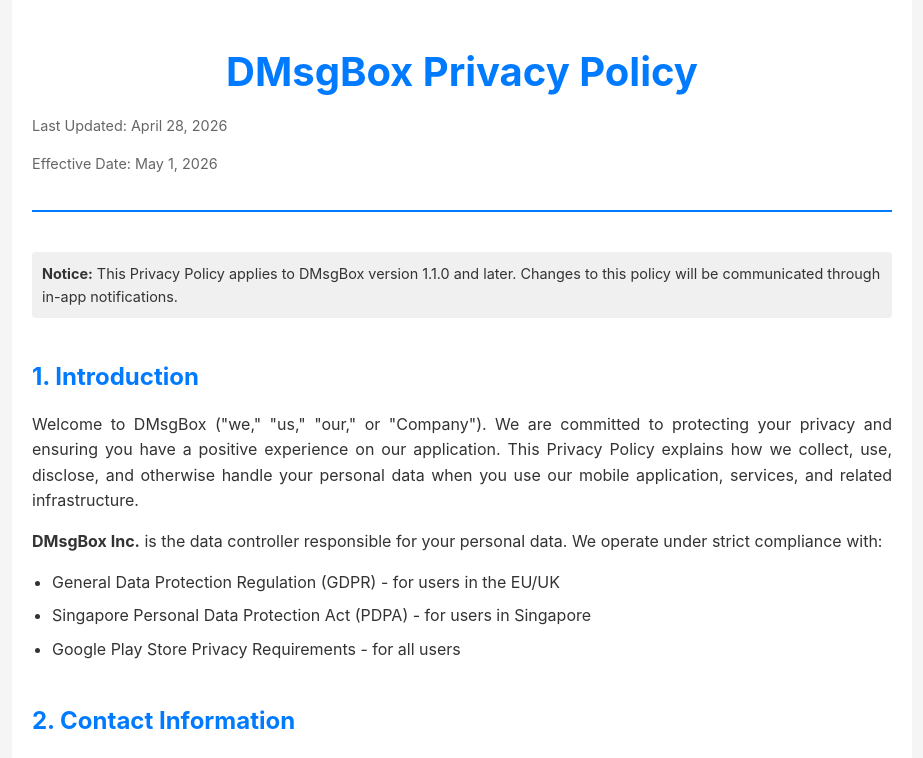
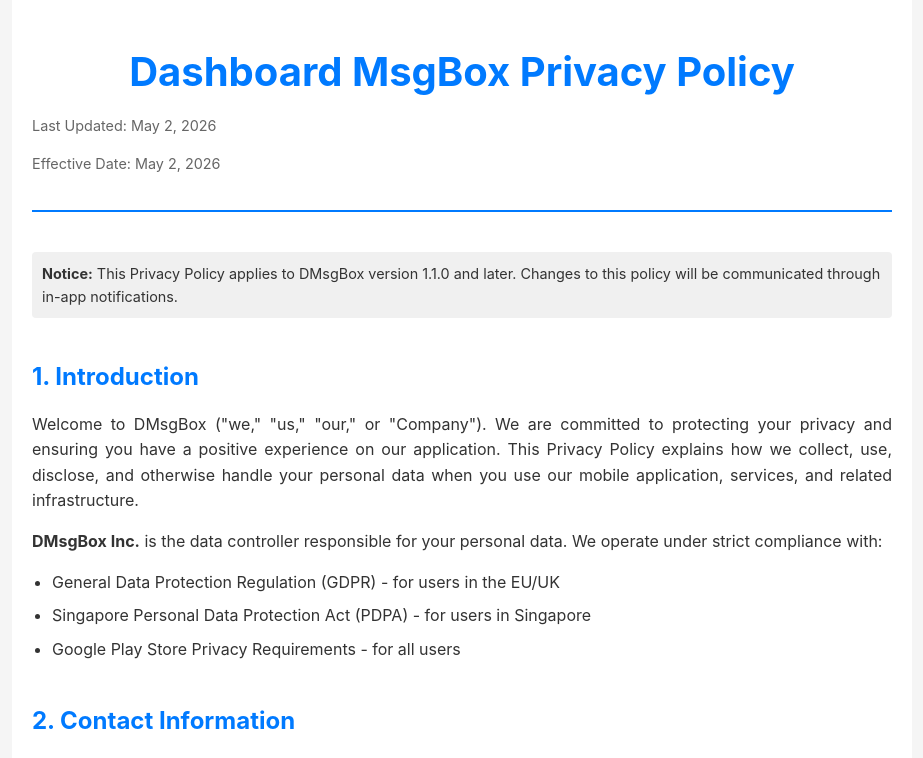
Before and after one commit to ACD-Ken/site, a website: page DMB/privacy-policy.html in a window 1280 px wide. Shown: the top 758 px of the page, without its empty margins (178-1101 px from the left). Drawn offline with Linux system fonts and the light colour scheme.

Commit message:
fix: update DMsgBox privacy policy (PDPA 2012 compliant, May 2026)

```diff
--- a/DMB/privacy-policy.html
+++ b/DMB/privacy-policy.html
@@ -116,9 +116,9 @@
 <body>
     <div class="container">
         <header>
-            <h1>DMsgBox Privacy Policy</h1>
-            <p class="last-updated">Last Updated: April 28, 2026</p>
-            <p class="last-updated">Effective Date: May 1, 2026</p>
+            <h1>Dashboard MsgBox Privacy Policy</h1>
+            <p class="last-updated">Last Updated: May 2, 2026</p>
+            <p class="last-updated">Effective Date: May 2, 2026</p>
         </header>
 
         <div class="version-info">
@@ -411,7 +411,7 @@
         </p>
         <ol>
             <li><strong>GDPR (EU/UK):</strong> We will notify authorities within 72 hours</li>
-            <li><strong>PDPA (Singapore):</strong> We will notify authorities within 30 days</li>
+            <li><strong>PDPA (Singapore):</strong> We will notify the PDPC within 3 calendar days (PDPA Notification of Data Breaches Regulations 2021)</li>
             <li><strong>All Users:</strong> We will notify you immediately via email</li>
         </ol>
 
@@ -515,8 +515,8 @@
 
         <footer>
             <p>&copy; 2026 DMsgBox Inc. All rights reserved.</p>
-            <p>Privacy Policy Version: 1.0 | Last Updated: April 28, 2026</p>
-            <p>This document is publicly available at: <a href="https://dmsgbox.com/privacy" target="_blank">dmsgbox.com/privacy</a></p>
+            <p>Privacy Policy Version: 1.1 | Last Updated: May 2, 2026</p>
+            <p>This document is publicly available at: <a href="https://acd-ken.github.io/dmsgbox/privacy-policy.html" target="_blank">acd-ken.github.io/dmsgbox/privacy-policy.html</a></p>
         </footer>
     </div>
 </body>
```
